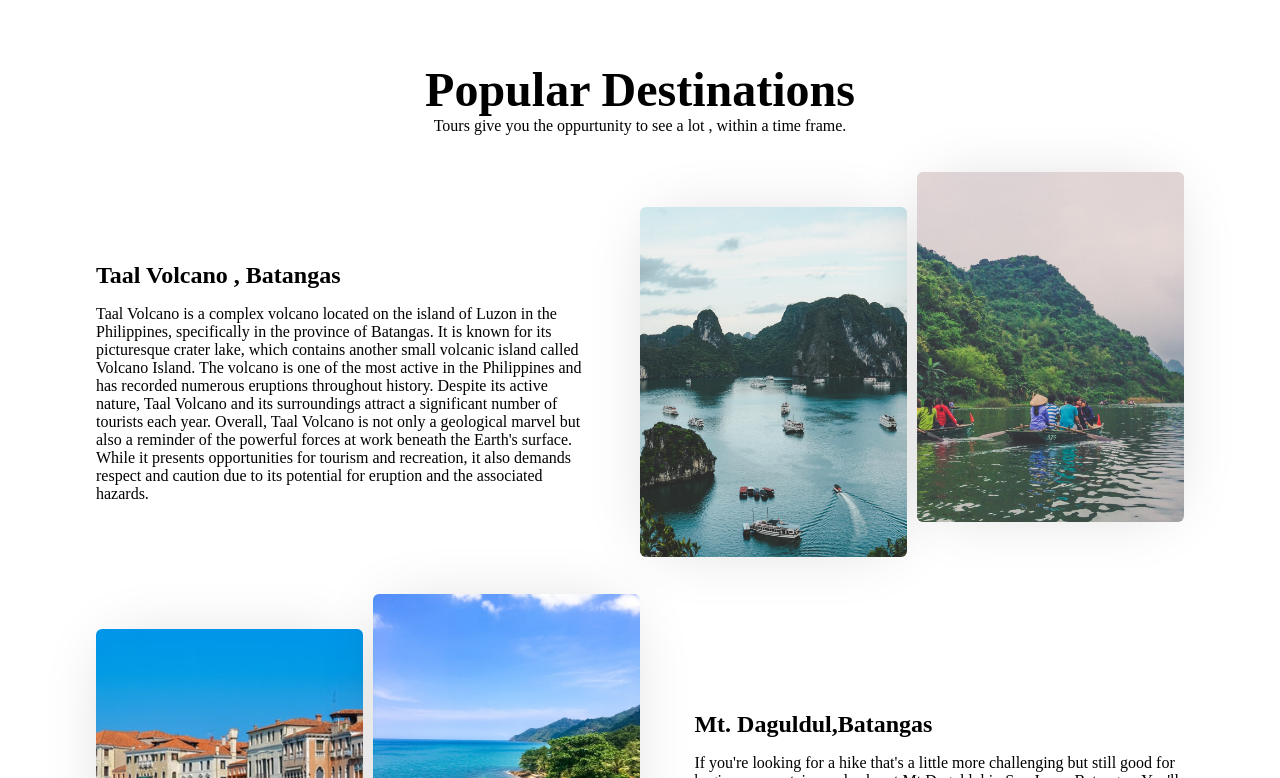
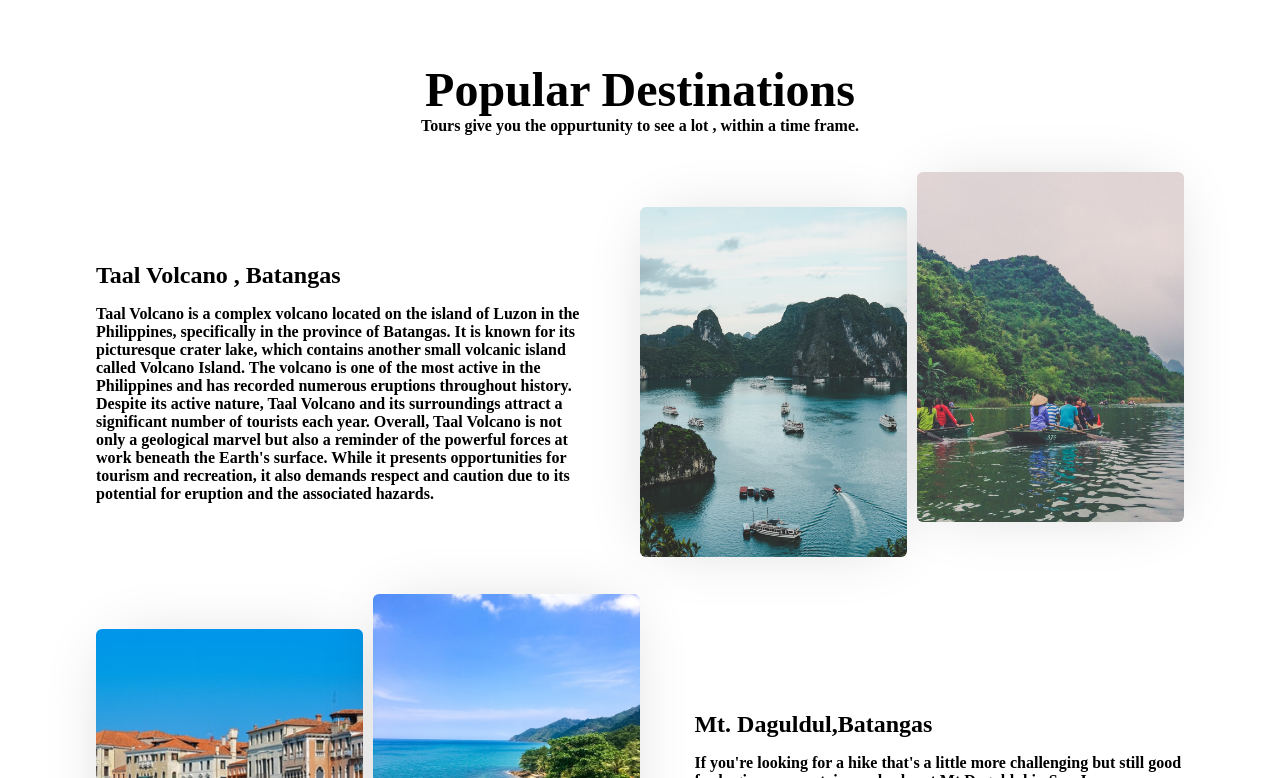
Before and after one commit to Rohit9568/Travel-react-website, a React (Create React App) app: page / in a window 1280 px wide. Shown: the part 802-1580 px from the top of the page. Built offline with nearby package versions, Linux system fonts and the light colour scheme.

Commit message:
Update DestinationStyles.css

```diff
--- a/src/Components/DestinationStyles.css
+++ b/src/Components/DestinationStyles.css
@@ -7,7 +7,7 @@
 
 }
 .destination p {
-      font-weight: 490;
+      font-weight: 600;
 }
 
 .first-des{
```
